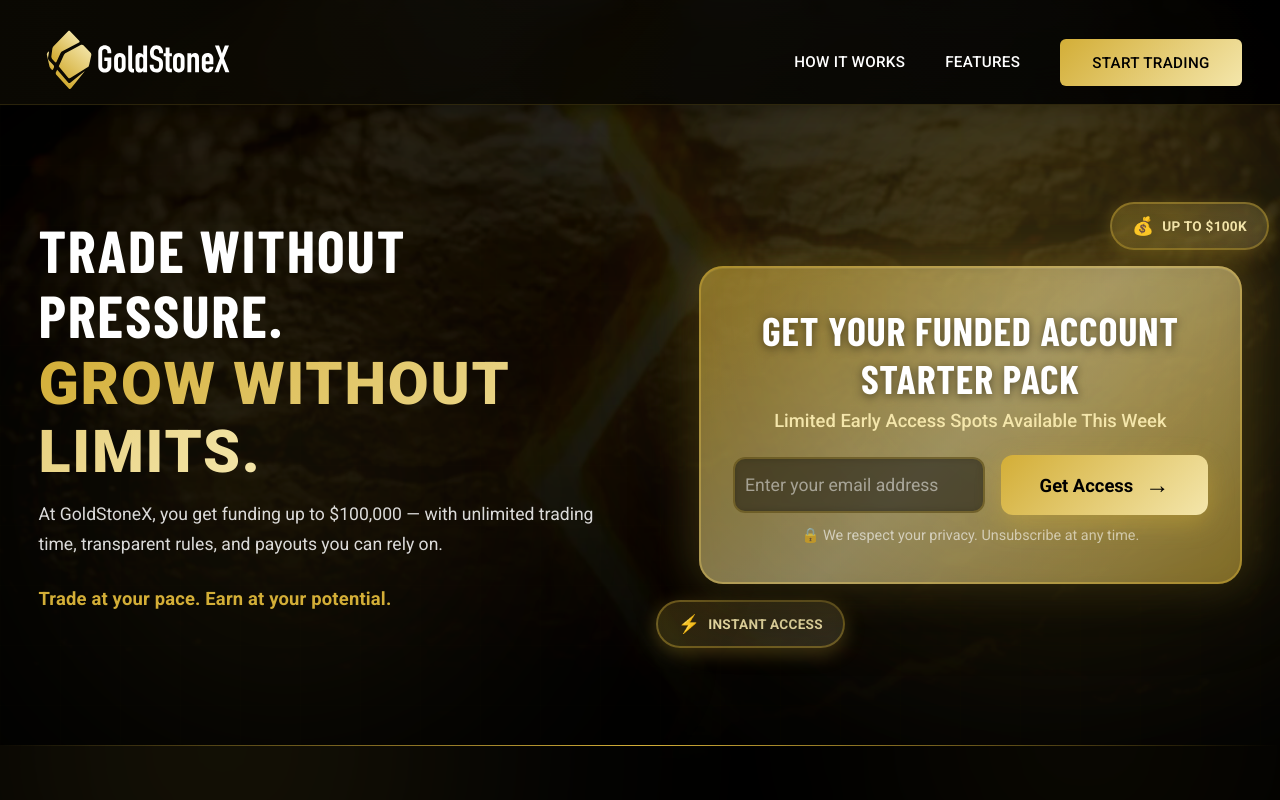
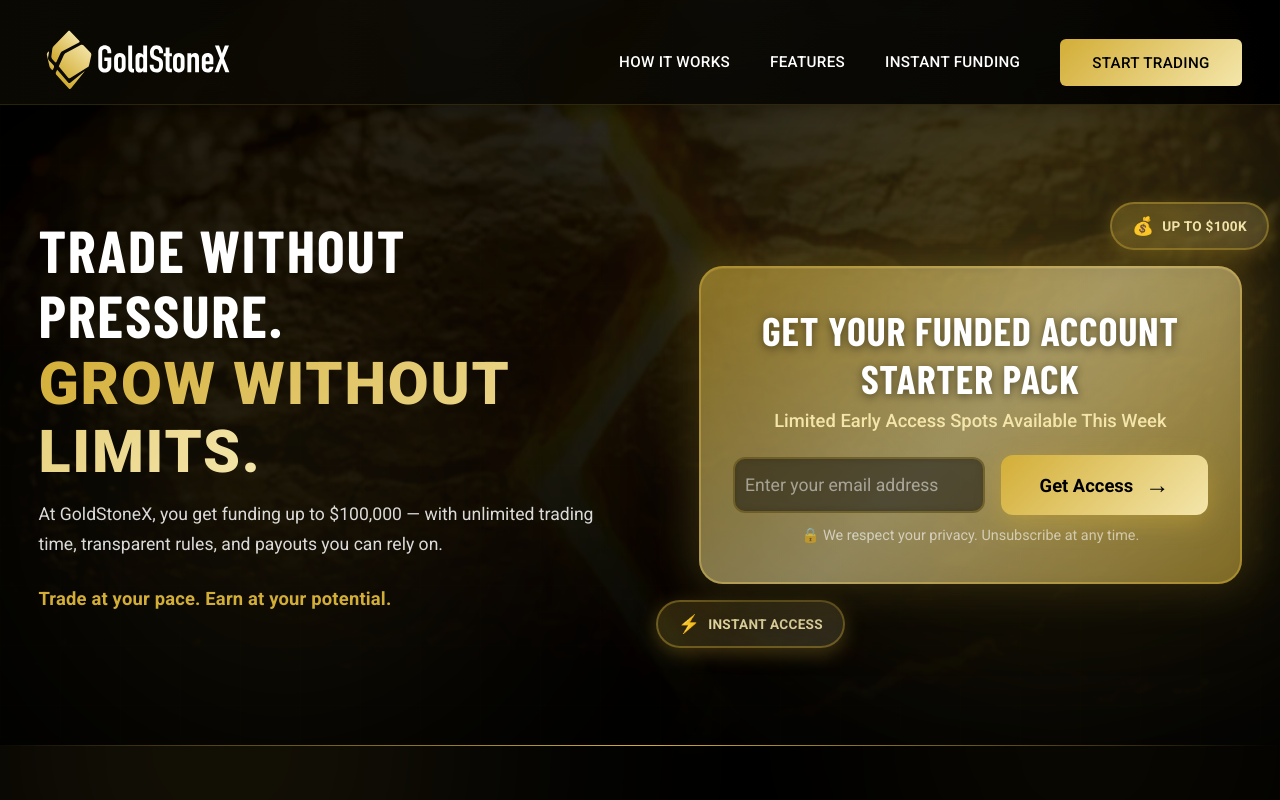
Before and after one commit to growyourpropfirm/goldstonex, a React (Vite) app: page / in a window 1280 px wide. Shown: the top 800 px of the page. Built offline with nearby package versions, Linux system fonts and the light colour scheme; a web font is replaced by a local one.

Commit message:
link added

```diff
--- a/src/App.jsx
+++ b/src/App.jsx
@@ -172,6 +172,7 @@
           <div className="nav-links">
             <a href="#how-it-works">How It Works</a>
             <a href="#features">Features</a>
+            <a href="/instant-funding">Instant Funding</a>
             {/* <a href="#testimonials">Testimonials</a> */}
             <a href='https://dashboard.goldstonex.com/login' target='_blank' className="nav-cta">
               <span className="text-black">START TRADING</span>
```
